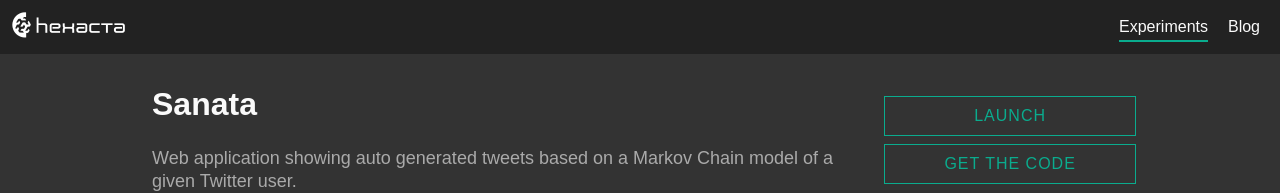
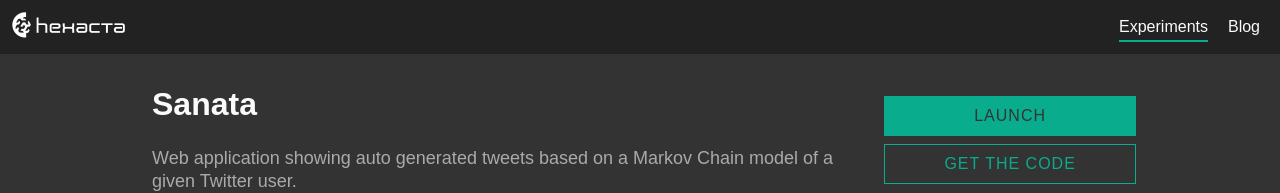
Before and after one commit to hexacta/showcase, a React (Create React App) app: page /sanata in a window 1280 px wide. Shown: the top 193 px of the page. Built offline with nearby package versions, Linux system fonts and the light colour scheme.

Commit message:
Add filled button

```diff
--- a/src/Button.css
+++ b/src/Button.css
@@ -12,6 +12,6 @@
 }
 
 .button.filled {
-	color: transparent;
+	color: #333;
 	background: #0aac8e;
 }
--- a/src/Button.js
+++ b/src/Button.js
@@ -1,8 +1,10 @@
 import React from "react";
 import "./Button.css";
 
-const Button = ({ href, children }) => {
-  return <a className="button" href={href}>{children}</a>;
+const Button = ({ href, children, filled }) => {
+  let classes = "button";
+  classes += filled ? " filled" : "";
+  return <a className={classes} href={href}>{children}</a>;
 };
 
 export default Button;
--- a/src/Experiment.js
+++ b/src/Experiment.js
@@ -17,7 +17,7 @@
             <p>{description}</p>
           </div>
           <nav>
-            <Button href={launch}>Launch</Button>
+            <Button href={launch} filled>Launch</Button>
             <Button href={repo}>Get The Code</Button>
           </nav>
         </header>
```
